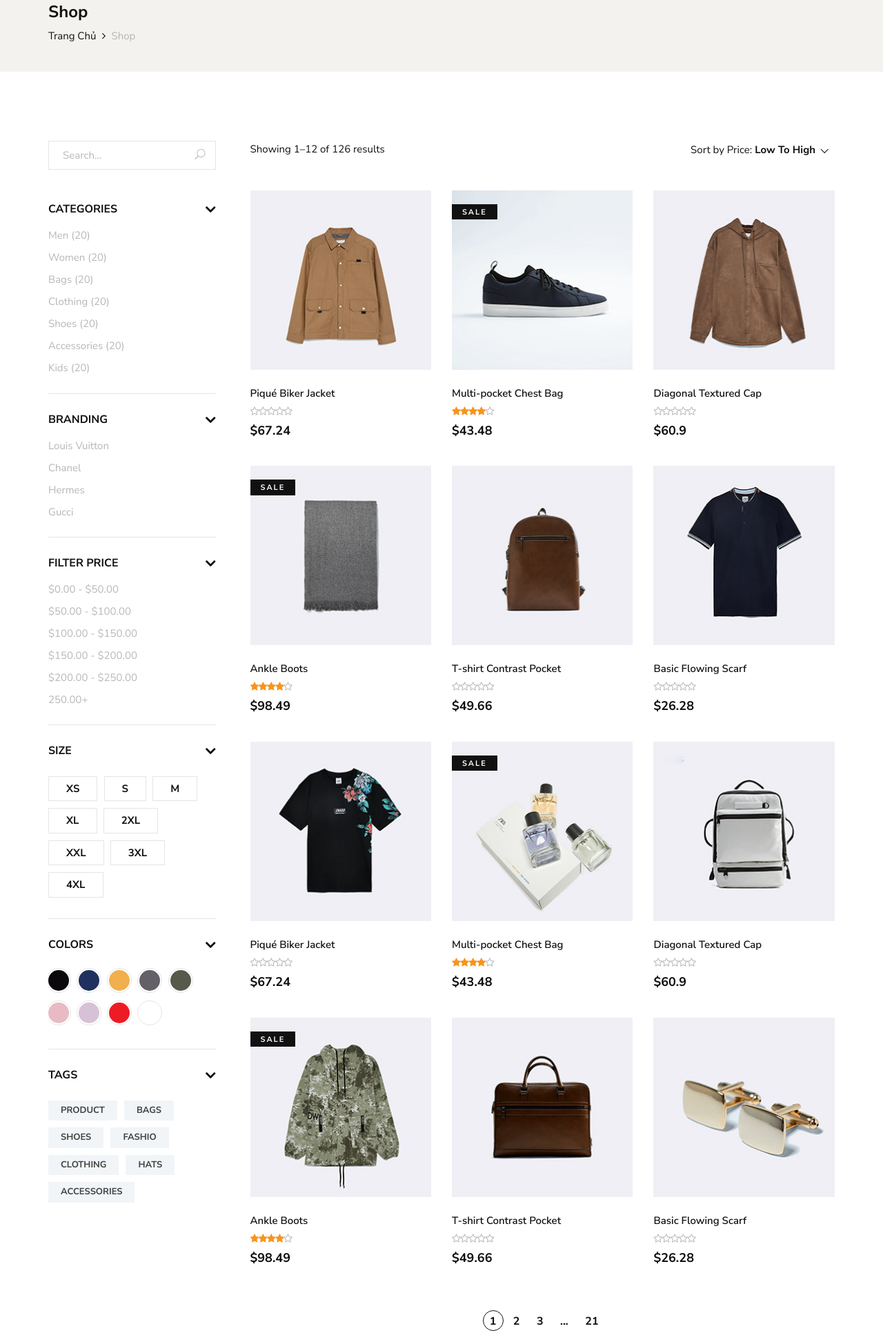
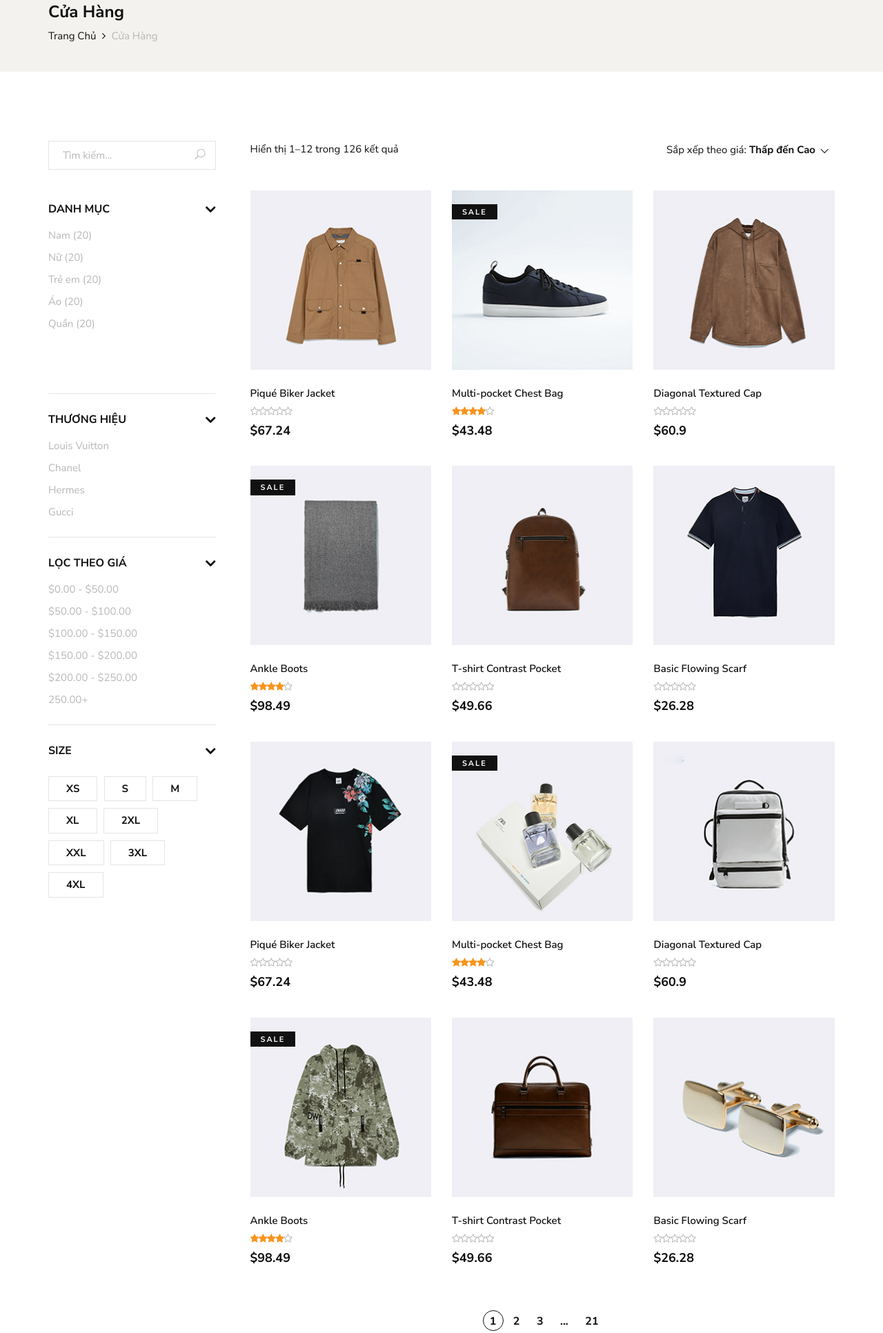
Before and after one commit to vn-lam-3691/E-commerce_Fashion, a plain HTML site: page shop.html in a window 1280 px wide. Shown: the part 167-2099 px from the top of the page at 69% size. Drawn offline with nearby package versions, Linux system fonts and the light colour scheme.

Commit message:
update language VN shop.html

```diff
--- a/js/main.js
+++ b/js/main.js
@@ -145,10 +145,10 @@
   $("#countdown").countdown(timerdate, function (event) {
     $(this).html(
       event.strftime(
-        "<div class='cd-item'><span>%D</span> <p>Days</p> </div>" +
-          "<div class='cd-item'><span>%H</span> <p>Hours</p> </div>" +
-          "<div class='cd-item'><span>%M</span> <p>Minutes</p> </div>" +
-          "<div class='cd-item'><span>%S</span> <p>Seconds</p> </div>"
+        "<div class='cd-item'><span>%D</span> <p>Ngày</p> </div>" +
+          "<div class='cd-item'><span>%H</span> <p>Giờ</p> </div>" +
+          "<div class='cd-item'><span>%M</span> <p>Phút</p> </div>" +
+          "<div class='cd-item'><span>%S</span> <p>Giây</p> </div>"
       )
     );
   });
--- a/shop.html
+++ b/shop.html
@@ -122,7 +122,7 @@
             <nav class="header__menu mobile-menu">
               <ul>
                 <li><a href="./index.html">Trang Chủ</a></li>
-                <li class="active"><a href="./shop.html">Shop</a></li>
+                <li class="active"><a href="./shop.html">Cửa Hàng</a></li>
                 <li>
                   <a href="#">Pages</a>
                   <ul class="dropdown">
@@ -162,10 +162,10 @@
         <div class="row">
           <div class="col-lg-12">
             <div class="breadcrumb__text">
-              <h4>Shop</h4>
+              <h4>Cửa Hàng</h4>
               <div class="breadcrumb__links">
                 <a href="./index.html">Trang Chủ</a>
-                <span>Shop</span>
+                <span>Cửa Hàng</span>
               </div>
             </div>
           </div>
@@ -182,7 +182,7 @@
             <div class="shop__sidebar">
               <div class="shop__sidebar__search">
                 <form action="#">
-                  <input type="text" placeholder="Search..." />
+                  <input type="text" placeholder="Tìm kiếm..." />
                   <button type="submit">
                     <span class="icon_search"></span>
                   </button>
@@ -193,7 +193,7 @@
                   <div class="card">
                     <div class="card-heading">
                       <a data-toggle="collapse" data-target="#collapseOne"
-                        >Categories</a
+                        >Danh Mục</a
                       >
                     </div>
                     <div
@@ -204,15 +204,11 @@
                       <div class="card-body">
                         <div class="shop__sidebar__categories">
                           <ul class="nice-scroll">
-                            <li><a href="#">Men (20)</a></li>
-                            <li><a href="#">Women (20)</a></li>
-                            <li><a href="#">Bags (20)</a></li>
-                            <li><a href="#">Clothing (20)</a></li>
-                            <li><a href="#">Shoes (20)</a></li>
-                            <li><a href="#">Accessories (20)</a></li>
-                            <li><a href="#">Kids (20)</a></li>
-                            <li><a href="#">Kids (20)</a></li>
-                            <li><a href="#">Kids (20)</a></li>
+                            <li><a href="#">Nam (20)</a></li>
+                            <li><a href="#">Nữ (20)</a></li>
+                            <li><a href="#">Trẻ em (20)</a></li>
+                            <li><a href="#">Áo (20)</a></li>
+                            <li><a href="#">Quần (20)</a></li>
                           </ul>
                         </div>
                       </div>
@@ -221,7 +217,7 @@
                   <div class="card">
                     <div class="card-heading">
                       <a data-toggle="collapse" data-target="#collapseTwo"
-                        >Branding</a
+                        >Thương hiệu</a
                       >
                     </div>
                     <div
@@ -244,7 +240,7 @@
                   <div class="card">
                     <div class="card-heading">
                       <a data-toggle="collapse" data-target="#collapseThree"
-                        >Filter Price</a
+                        >Lọc theo giá</a
                       >
                     </div>
                     <div
@@ -315,74 +311,6 @@
                       </div>
                     </div>
                   </div>
-                  <div class="card">
-                    <div class="card-heading">
-                      <a data-toggle="collapse" data-target="#collapseFive"
-                        >Colors</a
-                      >
-                    </div>
-                    <div
-                      id="collapseFive"
-                      class="collapse show"
-                      data-parent="#accordionExample"
-                    >
-                      <div class="card-body">
-                        <div class="shop__sidebar__color">
-                          <label class="c-1" for="sp-1">
-                            <input type="radio" id="sp-1" />
-                          </label>
-                          <label class="c-2" for="sp-2">
-                            <input type="radio" id="sp-2" />
-                          </label>
-                          <label class="c-3" for="sp-3">
-                            <input type="radio" id="sp-3" />
-                          </label>
-                          <label class="c-4" for="sp-4">
-                            <input type="radio" id="sp-4" />
-                          </label>
-                          <label class="c-5" for="sp-5">
-                            <input type="radio" id="sp-5" />
-                          </label>
-                          <label class="c-6" for="sp-6">
-                            <input type="radio" id="sp-6" />
-                          </label>
-                          <label class="c-7" for="sp-7">
-                            <input type="radio" id="sp-7" />
-                          </label>
-                          <label class="c-8" for="sp-8">
-                            <input type="radio" id="sp-8" />
-                          </label>
-                          <label class="c-9" for="sp-9">
-                            <input type="radio" id="sp-9" />
-                          </label>
-                        </div>
-                      </div>
-                    </div>
-                  </div>
-                  <div class="card">
-                    <div class="card-heading">
-                      <a data-toggle="collapse" data-target="#collapseSix"
-                        >Tags</a
-                      >
-                    </div>
-                    <div
-                      id="collapseSix"
-                      class="collapse show"
-                      data-parent="#accordionExample"
-                    >
-                      <div class="card-body">
-                        <div class="shop__sidebar__tags">
-                          <a href="#">Product</a>
-                          <a href="#">Bags</a>
-                          <a href="#">Shoes</a>
-                          <a href="#">Fashio</a>
-                          <a href="#">Clothing</a>
-                          <a href="#">Hats</a>
-                          <a href="#">Accessories</a>
-                        </div>
-                      </div>
-                    </div>
-                  </div>
                 </div>
               </div>
             </div>
@@ -392,14 +320,14 @@
               <div class="row">
                 <div class="col-lg-6 col-md-6 col-sm-6">
                   <div class="shop__product__option__left">
-                    <p>Showing 1–12 of 126 results</p>
+                    <p>Hiển thị 1–12 trong 126 kết quả</p>
                   </div>
                 </div>
                 <div class="col-lg-6 col-md-6 col-sm-6">
                   <div class="shop__product__option__right">
-                    <p>Sort by Price:</p>
+                    <p>Sắp xếp theo giá:</p>
                     <select>
-                      <option value="">Low To High</option>
+                      <option value="">Thấp đến Cao</option>
                       <option value="">$0 - $55</option>
                       <option value="">$55 - $100</option>
                     </select>
```
